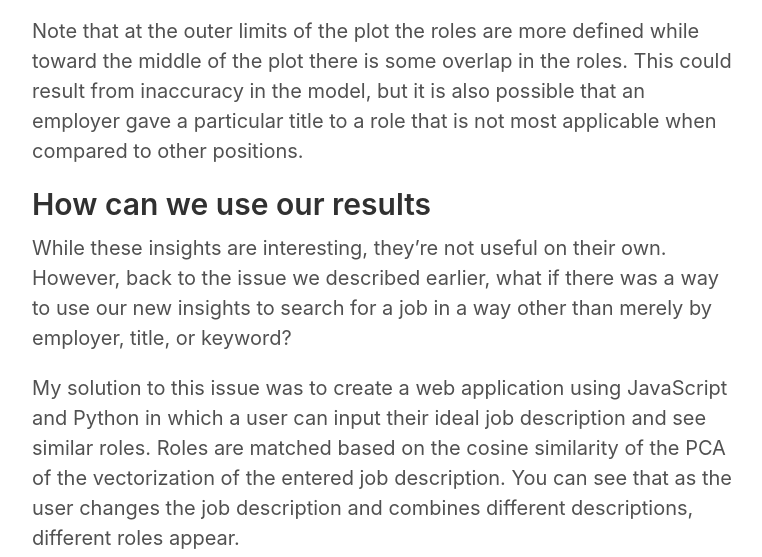
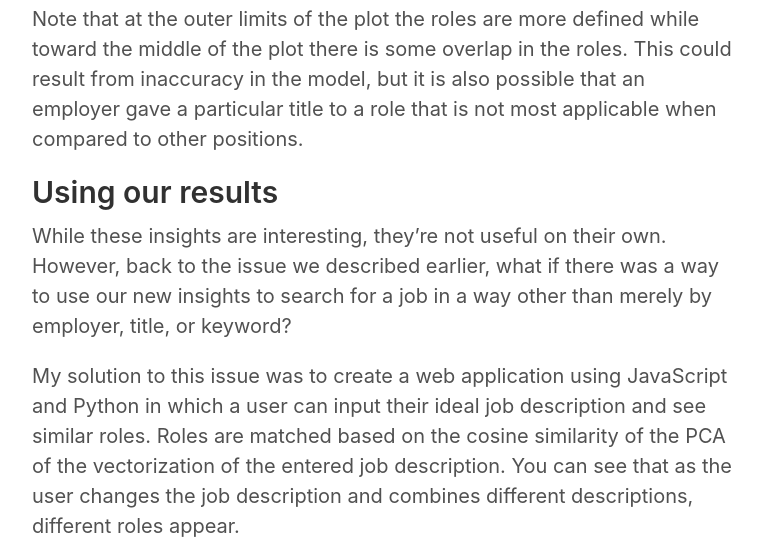
Before and after one commit to keith12345/keith12345.github.io, a Jekyll site: the page built from _posts/2019-03-04-Job-Hunting-with-NLP.md, in a window 1280 px wide and 900 px high, scrolled down 6606 px, cut to the strip 86-643 px from the top of the window. Shown: the whole strip, without its empty margins (258-1020 px from the left). Built offline with Jekyll 4.4.1, drawn with Linux system fonts in a browser that asks for light colours.

```diff
--- a/_posts/2019-03-04-Job-Hunting-with-NLP.md
+++ b/_posts/2019-03-04-Job-Hunting-with-NLP.md
@@ -121,7 +121,7 @@ Below you can see an interactive plot using plotly reduced to 3 dimensions using
 
 Note that at the outer limits of the plot the roles are more defined while toward the middle of the plot there is some overlap in the roles. This could result from inaccuracy in the model, but it is also possible that an employer gave a particular title to a role that is not most applicable when compared to other positions.
 
-## How can we use our results
+## Using our results
 
 While these insights are interesting, they're not useful on their own. However, back to the issue we described earlier, what if there was a way to use our new insights to search for a job in a way other than merely by employer, title, or keyword?
 
```
Also changed, not shown: images/KMeans_inertia.png.
